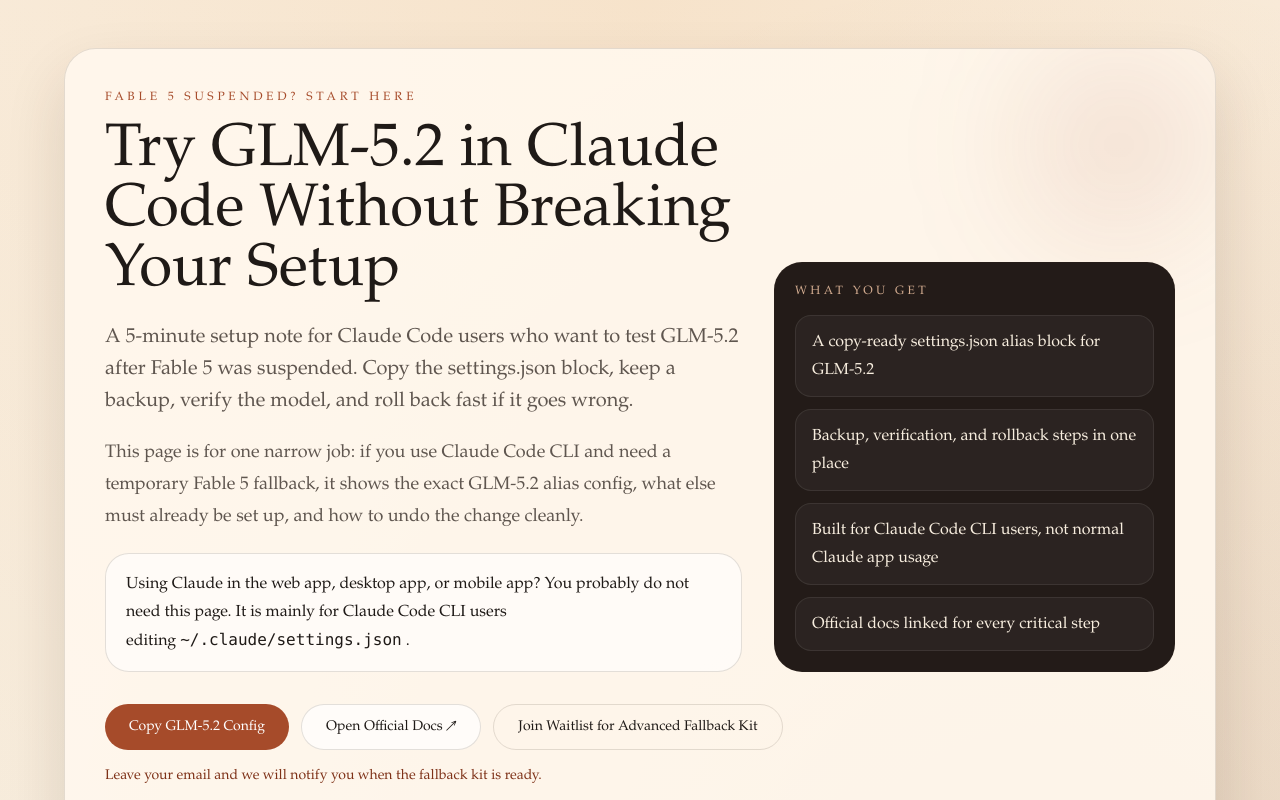
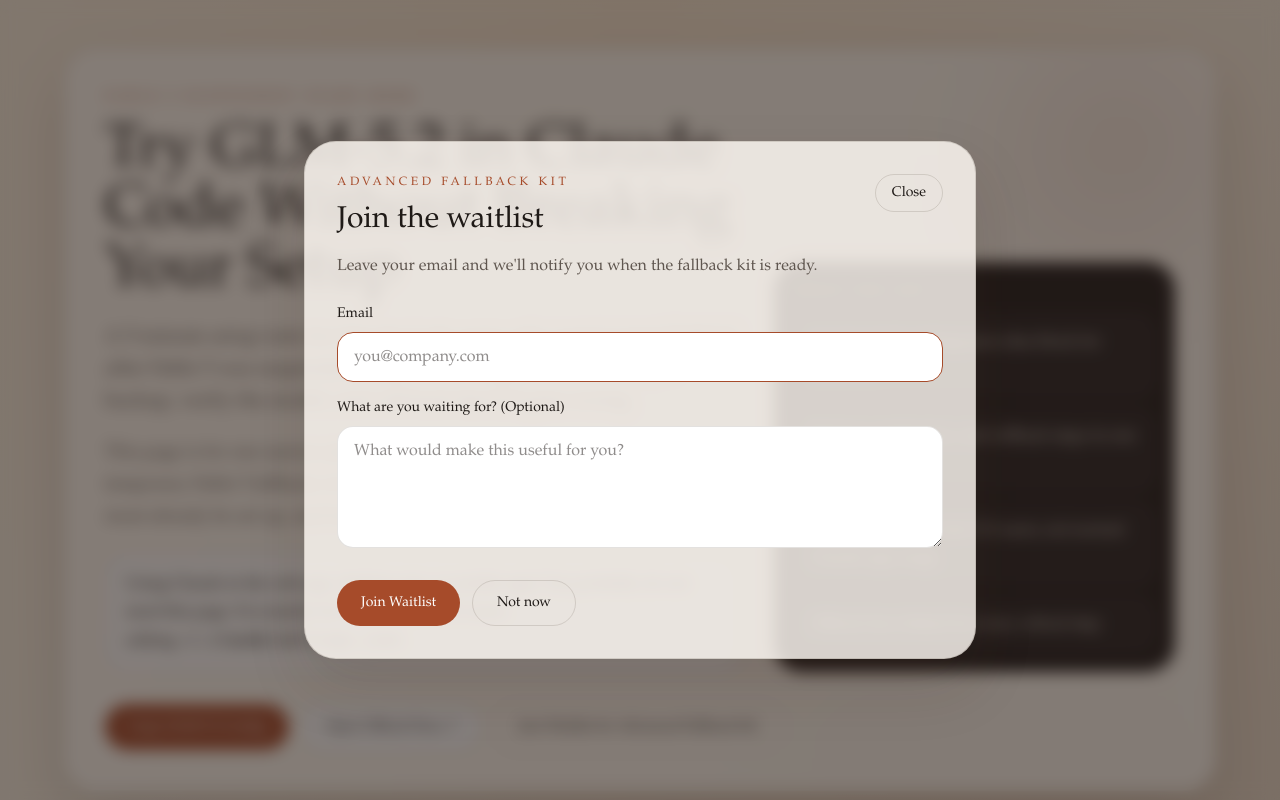
Before and after one commit to junjun52166/glm52-claude-code, a Next.js app: page / in a window 1280 px wide. Both pictures are taken after a click on the button "Join Waitlist for Advanced Fallback Kit". Shown: the top 800 px of the page. Built offline with nearby package versions, Linux system fonts and the light colour scheme; no server answers.

Commit message:
Make waitlist open as modal overlay

```diff
--- a/src/components/landing-page.tsx
+++ b/src/components/landing-page.tsx
@@ -1,6 +1,6 @@
 "use client";
 
-import { useEffect, useMemo, useState } from "react";
+import { useEffect, useMemo, useRef, useState } from "react";
 import { trackEvent } from "@/lib/analytics";
 
 const configSnippet = `{
@@ -75,6 +75,7 @@
   const [showWaitlistForm, setShowWaitlistForm] = useState(false);
   const [waitlistMessage, setWaitlistMessage] = useState("");
   const [waitlistSubmitted, setWaitlistSubmitted] = useState(false);
+  const waitlistEmailRef = useRef<HTMLInputElement | null>(null);
 
   const subtlePoints = useMemo(
     () => [
@@ -109,6 +110,18 @@
 
     return () => window.removeEventListener("scroll", handleScroll);
   }, []);
+
+  useEffect(() => {
+    if (!showWaitlistForm) return;
+
+    const previousOverflow = document.body.style.overflow;
+    document.body.style.overflow = "hidden";
+    waitlistEmailRef.current?.focus();
+
+    return () => {
+      document.body.style.overflow = previousOverflow;
+    };
+  }, [showWaitlistForm]);
 
   const handleCopy = async () => {
     try {
@@ -154,7 +167,14 @@
     });
     setShowWaitlistForm(true);
     setWaitlistSubmitted(false);
-    setWaitlistMessage("Leave your email and we will notify you when the fallback kit is ready.");
+    setWaitlistMessage("");
+  };
+
+  const closeWaitlistForm = () => {
+    setShowWaitlistForm(false);
+    setWaitlistMessage("");
+    setWaitlistSubmitted(false);
+    setIsSubmitting(false);
   };
 
   const handleWaitlistSubmit = async (event: React.FormEvent<HTMLFormElement>) => {
@@ -278,64 +298,6 @@
           </div>
           {copyMessage ? (
             <p className="mt-4 text-sm font-medium text-[var(--accent-strong)]">{copyMessage}</p>
-          ) : null}
-          {waitlistMessage ? (
-            <p
-              className={`mt-4 text-sm ${
-                waitlistSubmitted ? "font-semibold text-[var(--ink)]" : "text-[var(--accent-strong)]"
-              }`}
-            >
-              {waitlistMessage}
-            </p>
-          ) : null}
-          {showWaitlistForm && !waitlistSubmitted ? (
-            <form
-              onSubmit={handleWaitlistSubmit}
-              className="relative mt-5 grid gap-4 rounded-[1.75rem] border border-[var(--line)] bg-white/80 p-5 md:grid-cols-[1fr_1fr_auto]"
-            >
-              <label className="block">
-                <span className="mb-2 block text-sm font-medium text-[var(--ink)]">
-                  Email
-                </span>
-                <input
-                  type="email"
-                  required
-                  value={email}
-                  onChange={(event) => setEmail(event.target.value)}
-                  placeholder="you@company.com"
-                  className="w-full rounded-2xl border border-[var(--line)] bg-white px-4 py-3 text-base text-[var(--ink)] outline-none transition focus:border-[var(--accent)]"
-                />
-              </label>
-              <label className="block">
-                <span className="mb-2 block text-sm font-medium text-[var(--ink)]">
-                  What are you waiting for? (Optional)
-                </span>
-                <textarea
-                  value={note}
-                  onChange={(event) => setNote(event.target.value)}
-                  placeholder="What would make this useful for you?"
-                  rows={3}
-                  className="w-full rounded-2xl border border-[var(--line)] bg-white px-4 py-3 text-base text-[var(--ink)] outline-none transition focus:border-[var(--accent)]"
-                />
-              </label>
-              <div className="flex items-end">
-                <button
-                  type="submit"
-                  disabled={isSubmitting}
-                  className="w-full rounded-full bg-[var(--accent)] px-6 py-3 text-sm font-medium text-white transition hover:bg-[var(--accent-strong)] disabled:cursor-not-allowed disabled:opacity-70"
-                >
-                  {isSubmitting ? "Saving..." : "Join Waitlist"}
-                </button>
-              </div>
-            </form>
-          ) : null}
-          {waitlistSubmitted ? (
-            <div className="mt-5 rounded-[1.75rem] border border-[var(--line)] bg-white/85 p-6 text-center shadow-[var(--shadow)]">
-              <p className="text-2xl font-semibold text-[var(--ink)]">You&apos;re on the list.</p>
-              <p className="mt-3 text-base leading-7 text-[var(--muted)]">
-                We&apos;ll email you when the advanced fallback kit is ready.
-              </p>
-            </div>
           ) : null}
         </section>
 
@@ -472,6 +434,91 @@
           </Section>
         </div>
       </div>
+      {showWaitlistForm ? (
+        <div className="fixed inset-0 z-50 flex items-center justify-center bg-[#201916]/55 px-4 py-6 backdrop-blur-sm">
+          <div className="w-full max-w-2xl rounded-[2rem] border border-[var(--line)] bg-[var(--paper)] p-6 shadow-[var(--shadow)] md:p-8">
+            <div className="flex items-start justify-between gap-4">
+              <div>
+                <p className="text-xs uppercase tracking-[0.3em] text-[var(--accent)]">
+                  Advanced Fallback Kit
+                </p>
+                <h2 className="mt-3 text-2xl leading-tight md:text-3xl">
+                  Join the waitlist
+                </h2>
+                <p className="mt-3 max-w-xl text-base leading-7 text-[var(--muted)]">
+                  Leave your email and we&apos;ll notify you when the fallback kit is ready.
+                </p>
+              </div>
+              <button
+                type="button"
+                onClick={closeWaitlistForm}
+                className="rounded-full border border-[var(--line)] px-4 py-2 text-sm font-medium text-[var(--ink)] transition hover:bg-white"
+              >
+                Close
+              </button>
+            </div>
+
+            {waitlistSubmitted ? (
+              <div className="mt-6 rounded-[1.75rem] border border-[var(--line)] bg-white/90 p-6 text-center shadow-[var(--shadow)]">
+                <p className="text-2xl font-semibold text-[var(--ink)]">You&apos;re on the list.</p>
+                <p className="mt-3 text-base leading-7 text-[var(--muted)]">
+                  We&apos;ll email you when the advanced fallback kit is ready.
+                </p>
+              </div>
+            ) : (
+              <form onSubmit={handleWaitlistSubmit} className="mt-6 grid gap-4">
+                <label className="block">
+                  <span className="mb-2 block text-sm font-medium text-[var(--ink)]">
+                    Email
+                  </span>
+                  <input
+                    ref={waitlistEmailRef}
+                    type="email"
+                    required
+                    value={email}
+                    onChange={(event) => setEmail(event.target.value)}
+                    placeholder="you@company.com"
+                    className="w-full rounded-2xl border border-[var(--line)] bg-white px-4 py-3 text-base text-[var(--ink)] outline-none transition focus:border-[var(--accent)]"
+                  />
+                </label>
+                <label className="block">
+                  <span className="mb-2 block text-sm font-medium text-[var(--ink)]">
+                    What are you waiting for? (Optional)
+                  </span>
+                  <textarea
+                    value={note}
+                    onChange={(event) => setNote(event.target.value)}
+                    placeholder="What would make this useful for you?"
+                    rows={4}
+                    className="w-full rounded-2xl border border-[var(--line)] bg-white px-4 py-3 text-base text-[var(--ink)] outline-none transition focus:border-[var(--accent)]"
+                  />
+                </label>
+                {waitlistMessage ? (
+                  <p className="text-sm font-medium text-[var(--accent-strong)]">
+                    {waitlistMessage}
+                  </p>
+                ) : null}
+                <div className="flex flex-col gap-3 pt-2 md:flex-row">
+                  <button
+                    type="submit"
+                    disabled={isSubmitting}
+                    className="rounded-full bg-[var(--accent)] px-6 py-3 text-sm font-medium text-white transition hover:bg-[var(--accent-strong)] disabled:cursor-not-allowed disabled:opacity-70"
+                  >
+                    {isSubmitting ? "Saving..." : "Join Waitlist"}
+                  </button>
+                  <button
+                    type="button"
+                    onClick={closeWaitlistForm}
+                    className="rounded-full border border-[var(--line)] px-6 py-3 text-sm font-medium text-[var(--ink)] transition hover:bg-white"
+                  >
+                    Not now
+                  </button>
+                </div>
+              </form>
+            )}
+          </div>
+        </div>
+      ) : null}
     </main>
   );
 }
```
